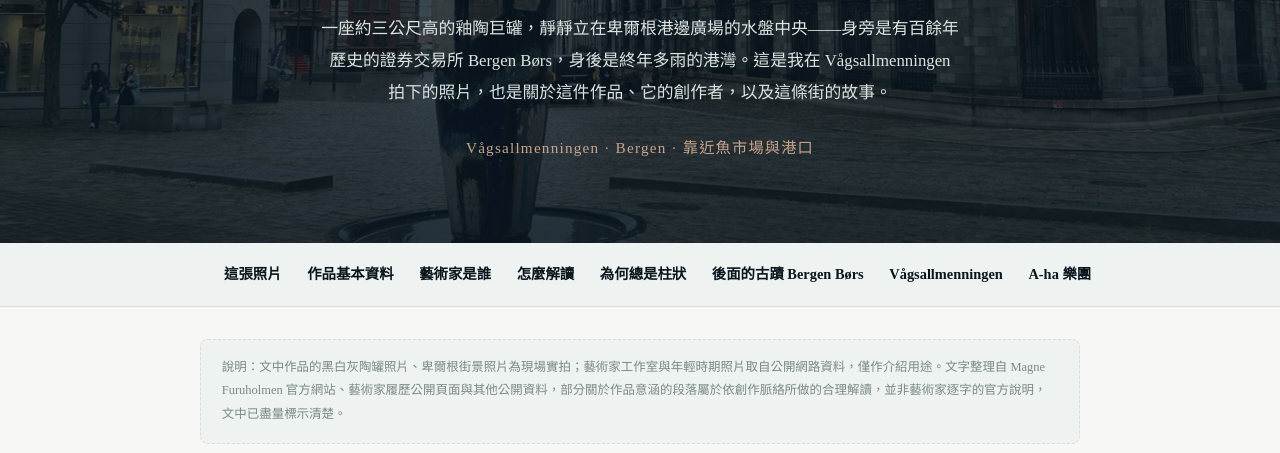
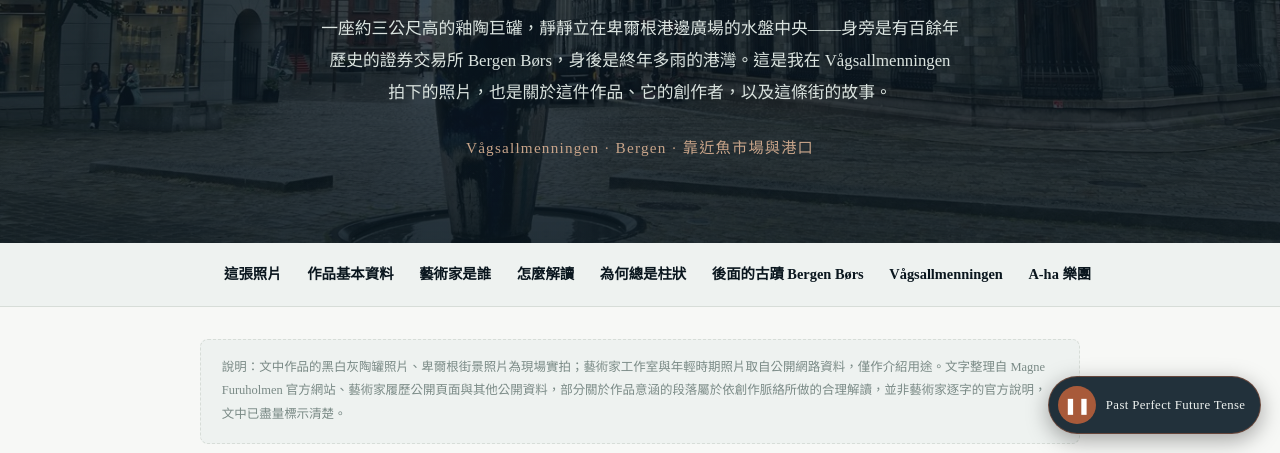
Before and after one commit to Maskywg/resonance, a plain HTML site: page index.html in a window 1280 px wide. Shown: the part 347-800 px from the top of the page. Drawn offline with Linux system fonts and the light colour scheme.

Commit message:
feat: 加入背景音樂 Magne Furuholmen〈Past Perfect Future Tense〉浮動播放器

```diff
--- a/index.html
+++ b/index.html
@@ -222,6 +222,40 @@
   .members .m h4{margin:.3rem 0 .5rem; color:var(--deep-2);}
   .members .m p{margin:0; font-size:.9rem;}
 
+  .music-player{
+    position:fixed;
+    right:1.2rem;
+    bottom:1.2rem;
+    z-index:100;
+    display:flex;
+    align-items:center;
+    gap:.6rem;
+    background:rgba(16,32,43,.92);
+    backdrop-filter:blur(6px);
+    color:#eef2f0;
+    padding:.55rem .9rem .55rem .55rem;
+    border-radius:30px;
+    box-shadow:0 6px 22px rgba(0,0,0,.35);
+    font-size:.8rem;
+    letter-spacing:.03em;
+    border:1px solid rgba(168,90,58,.5);
+  }
+  .music-player button{
+    width:38px;height:38px;
+    flex:0 0 auto;
+    border:none;
+    border-radius:50%;
+    background:var(--rust);
+    color:#fff;
+    font-size:1rem;
+    cursor:pointer;
+    display:flex;
+    align-items:center;
+    justify-content:center;
+  }
+  .music-player button:hover{background:var(--rust-deep);}
+  .music-player .label{white-space:nowrap; max-width:180px; overflow:hidden; text-overflow:ellipsis;}
+
   footer{
     padding:3rem 1.5rem 4rem;
     text-align:center;
@@ -441,9 +475,40 @@
 <footer>
   <div class="wrap">
     《Resonance》介紹網頁 · 文字整理自 Magne Furuholmen 官方網站及其他公開資料，部分作品意涵段落屬合理解讀而非藝術家逐字說明 · 照片為現場實拍與公開網路資料<br>
+    背景音樂：Magne Furuholmen〈Past Perfect Future Tense〉，錄自 NRK Store Studio 現場演出，版權歸原著作權人所有，僅作非商業介紹用途<br>
     行程對應：北歐四國 15 日行程 Day 11 卑爾根 · <a href="https://maskywg.github.io/northeurope/北歐四國" target="_blank" rel="noopener">回到北歐四國主行程網頁 ↗</a>
   </div>
 </footer>
 
+<div class="music-player">
+  <button id="musicToggle" aria-label="播放／暫停背景音樂">▶</button>
+  <span class="label">Past Perfect Future Tense</span>
+  <audio id="bgMusic" src="audio/past-perfect-future-tense.mp3" loop preload="auto"></audio>
+</div>
+<script>
+(function(){
+  var audio = document.getElementById('bgMusic');
+  var btn = document.getElementById('musicToggle');
+  function setPlaying(isPlaying){
+    btn.textContent = isPlaying ? '❚❚' : '▶';
+  }
+  audio.play().then(function(){
+    setPlaying(true);
+  }).catch(function(){
+    setPlaying(false);
+  });
+  btn.addEventListener('click', function(){
+    if(audio.paused){
+      audio.play().then(function(){ setPlaying(true); });
+    } else {
+      audio.pause();
+      setPlaying(false);
+    }
+  });
+  audio.addEventListener('play', function(){ setPlaying(true); });
+  audio.addEventListener('pause', function(){ setPlaying(false); });
+})();
+</script>
+
 </body>
 </html>
```
Also changed, not shown: 1 other file.
